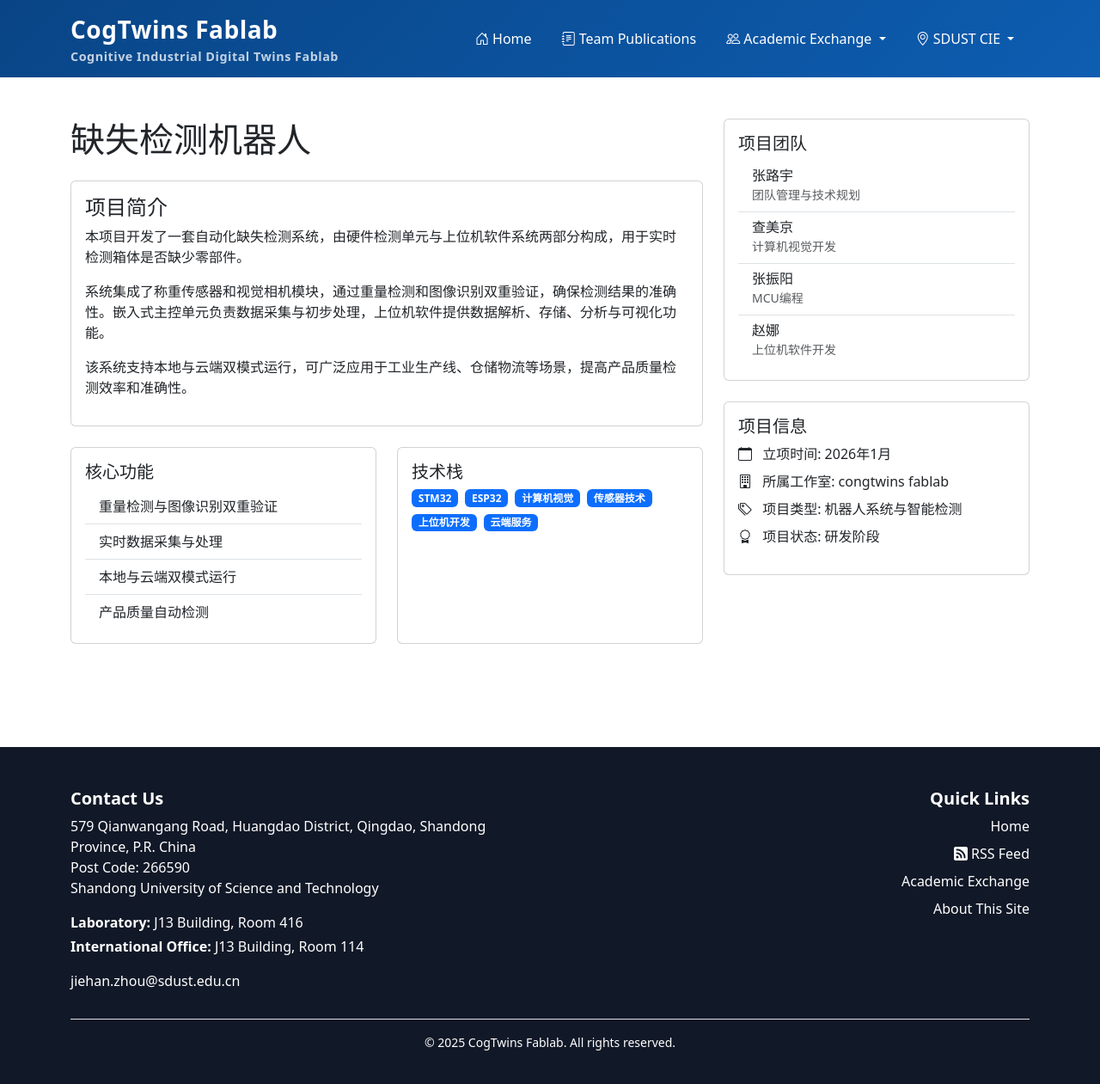
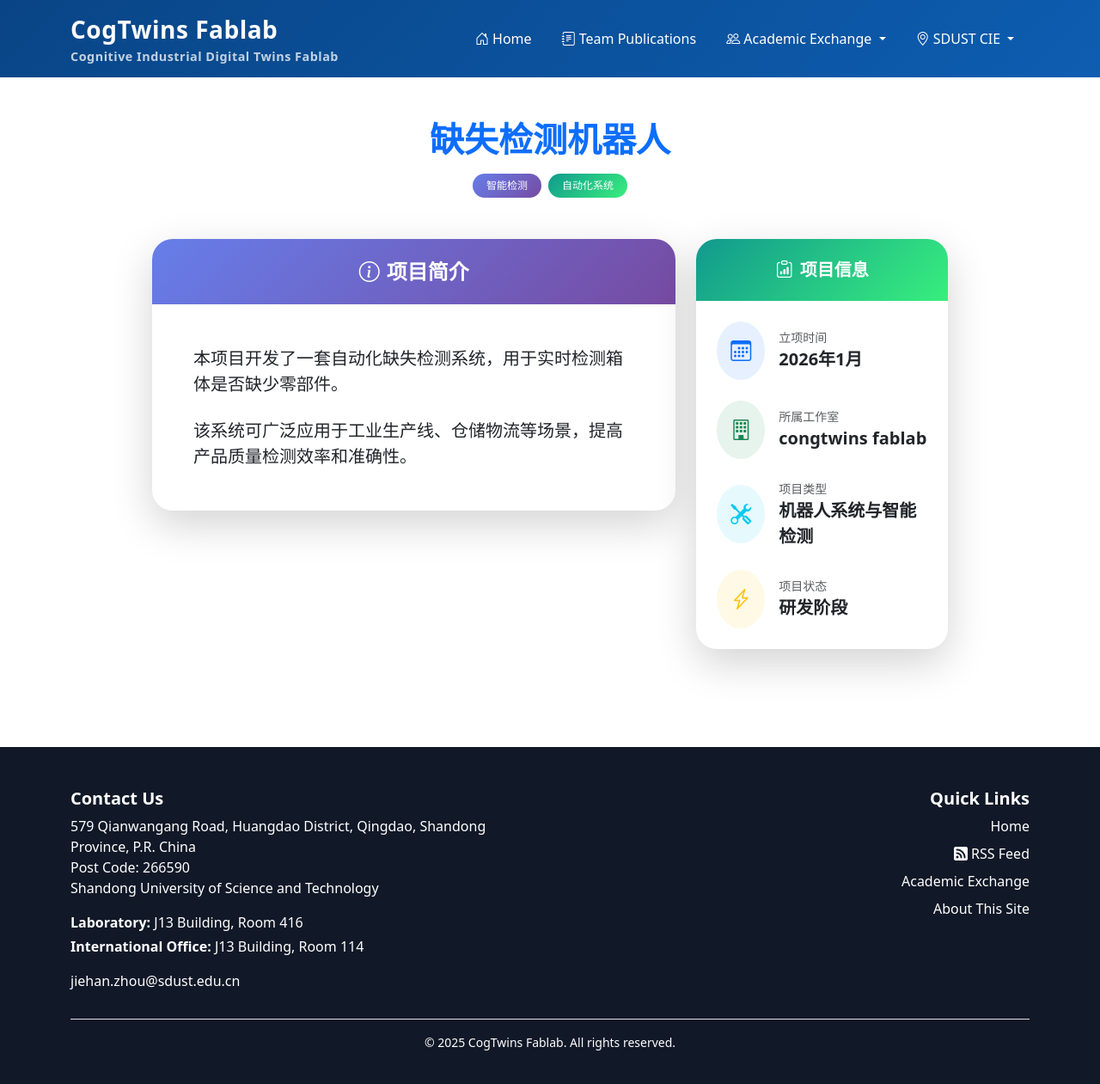
Before and after one commit to fablab4cogtwins/fablab4cogtwins.github.io, a Jekyll site: the page built from projects/missing-detection-robot.md, in a window 1280 px wide and 1271 px high. Shown: the top 1261 px of the window at 86% size. Built offline with Jekyll 4.4.1, drawn with Linux system fonts in a browser that asks for light colours.

Commit message:
Update missing-detection-robot.md

```diff
--- a/projects/missing-detection-robot.md
+++ b/projects/missing-detection-robot.md
@@ -4,102 +4,116 @@ title: "缺失检测机器人"
 ---
 
 <div class="container py-5">
-  <div class="row">
-    <div class="col-lg-8">
-      <h1 class="mb-4">缺失检测机器人</h1>
-
-      <div class="card mb-4">
-        <div class="card-body">
-          <h4 class="card-title">项目简介</h4>
-          <div class="card-text">
-            <p>本项目开发了一套自动化缺失检测系统，由硬件检测单元与上位机软件系统两部分构成，用于实时检测箱体是否缺少零部件。</p>
-            <p>系统集成了称重传感器和视觉相机模块，通过重量检测和图像识别双重验证，确保检测结果的准确性。嵌入式主控单元负责数据采集与初步处理，上位机软件提供数据解析、存储、分析与可视化功能。</p>
-            <p>该系统支持本地与云端双模式运行，可广泛应用于工业生产线、仓储物流等场景，提高产品质量检测效率和准确性。</p>
-          </div>
+  <div class="row justify-content-center">
+    <div class="col-lg-10">
+      <div class="text-center mb-5">
+        <h1 class="fw-bold text-primary mb-3">缺失检测机器人</h1>
+        <div class="d-flex justify-content-center">
+          <span class="badge bg-gradient-primary rounded-pill px-3 py-2 me-2">智能检测</span>
+          <span class="badge bg-gradient-success rounded-pill px-3 py-2">自动化系统</span>
         </div>
       </div>
 
       <div class="row">
-        <div class="col-md-6 mb-4">
-          <div class="card h-100">
-            <div class="card-body">
-              <h5 class="card-title">核心功能</h5>
-              <ul class="list-group list-group-flush">
-                <li class="list-group-item">重量检测与图像识别双重验证</li>
-                <li class="list-group-item">实时数据采集与处理</li>
-                <li class="list-group-item">本地与云端双模式运行</li>
-                <li class="list-group-item">产品质量自动检测</li>
-              </ul>
+        <div class="col-lg-8">
+          <div class="card border-0 shadow-lg rounded-4 overflow-hidden mb-4">
+            <div class="card-header bg-gradient-primary text-white py-4">
+              <h4 class="card-title mb-0 text-center fw-semibold">
+                <i class="bi bi-info-circle me-2"></i>项目简介
+              </h4>
+            </div>
+            <div class="card-body p-5">
+              <p class="fs-5 text-dark mb-4">
+                本项目开发了一套自动化缺失检测系统，用于实时检测箱体是否缺少零部件。
+              </p>
+              <p class="fs-5 text-dark mb-0">
+                该系统可广泛应用于工业生产线、仓储物流等场景，提高产品质量检测效率和准确性。
+              </p>
             </div>
           </div>
         </div>
 
-        <div class="col-md-6 mb-4">
-          <div class="card h-100">
-            <div class="card-body">
-              <h5 class="card-title">技术栈</h5>
-              <div class="d-flex flex-wrap gap-2">
-                <span class="badge bg-primary">STM32</span>
-                <span class="badge bg-primary">ESP32</span>
-                <span class="badge bg-primary">计算机视觉</span>
-                <span class="badge bg-primary">传感器技术</span>
-                <span class="badge bg-primary">上位机开发</span>
-                <span class="badge bg-primary">云端服务</span>
+        <div class="col-lg-4">
+          <div class="card border-0 shadow-lg rounded-4 overflow-hidden h-100">
+            <div class="card-header bg-gradient-success text-white py-4">
+              <h5 class="card-title mb-0 text-center fw-semibold">
+                <i class="bi bi-clipboard-data me-2"></i>项目信息
+              </h5>
+            </div>
+            <div class="card-body p-4">
+              <div class="d-flex align-items-center mb-4">
+                <div class="bg-primary bg-opacity-10 p-3 rounded-circle me-3">
+                  <i class="bi bi-calendar3 text-primary fs-4"></i>
+                </div>
+                <div>
+                  <div class="text-muted small">立项时间</div>
+                  <div class="fw-bold fs-5">2026年1月</div>
+                </div>
+              </div>
+
+              <div class="d-flex align-items-center mb-4">
+                <div class="bg-success bg-opacity-10 p-3 rounded-circle me-3">
+                  <i class="bi bi-building text-success fs-4"></i>
+                </div>
+                <div>
+                  <div class="text-muted small">所属工作室</div>
+                  <div class="fw-bold fs-5">congtwins fablab</div>
+                </div>
+              </div>
+
+              <div class="d-flex align-items-center mb-4">
+                <div class="bg-info bg-opacity-10 p-3 rounded-circle me-3">
+                  <i class="bi bi-tools text-info fs-4"></i>
+                </div>
+                <div>
+                  <div class="text-muted small">项目类型</div>
+                  <div class="fw-bold fs-5">机器人系统与智能检测</div>
+                </div>
+              </div>
+
+              <div class="d-flex align-items-center">
+                <div class="bg-warning bg-opacity-10 p-3 rounded-circle me-3">
+                  <i class="bi bi-lightning-charge text-warning fs-4"></i>
+                </div>
+                <div>
+                  <div class="text-muted small">项目状态</div>
+                  <div class="fw-bold fs-5">研发阶段</div>
+                </div>
               </div>
             </div>
           </div>
         </div>
       </div>
     </div>
-
-    <div class="col-lg-4">
-      <div class="card mb-4">
-        <div class="card-body">
-          <h5 class="card-title">项目团队</h5>
-          <div class="list-group list-group-flush">
-            <div class="list-group-item">
-              <h6 class="mb-0">张路宇</h6>
-              <small class="text-muted">团队管理与技术规划</small>
-            </div>
-            <div class="list-group-item">
-              <h6 class="mb-0">查美京</h6>
-              <small class="text-muted">计算机视觉开发</small>
-            </div>
-            <div class="list-group-item">
-              <h6 class="mb-0">张振阳</h6>
-              <small class="text-muted">MCU编程</small>
-            </div>
-            <div class="list-group-item">
-              <h6 class="mb-0">赵娜</h6>
-              <small class="text-muted">上位机软件开发</small>
-            </div>
-          </div>
-        </div>
-      </div>
-
-      <div class="card">
-        <div class="card-body">
-          <h5 class="card-title">项目信息</h5>
-          <ul class="list-unstyled">
-            <li class="mb-2">
-              <i class="bi bi-calendar me-2"></i>
-              立项时间: 2026年1月
-            </li>
-            <li class="mb-2">
-              <i class="bi bi-building me-2"></i>
-              所属工作室: congtwins fablab
-            </li>
-            <li class="mb-2">
-              <i class="bi bi-tags me-2"></i>
-              项目类型: 机器人系统与智能检测
-            </li>
-            <li>
-              <i class="bi bi-award me-2"></i>
-              项目状态: 研发阶段
-            </li>
-          </ul>
-        </div>
-      </div>
-    </div>
   </div>
 </div>
+
+<style>
+  .bg-gradient-primary {
+    background: linear-gradient(135deg, #667eea 0%, #764ba2 100%);
+  }
+
+  .bg-gradient-success {
+    background: linear-gradient(135deg, #11998e 0%, #38ef7d 100%);
+  }
+
+  .card {
+    transition: transform 0.3s ease;
+  }
+
+  .card:hover {
+    transform: translateY(-5px);
+  }
+
+  .rounded-4 {
+    border-radius: 1.5rem !important;
+  }
+
+  .badge {
+    font-weight: 500;
+  }
+
+  .card-header {
+    border-bottom: none;
+  }
+</style>
```
